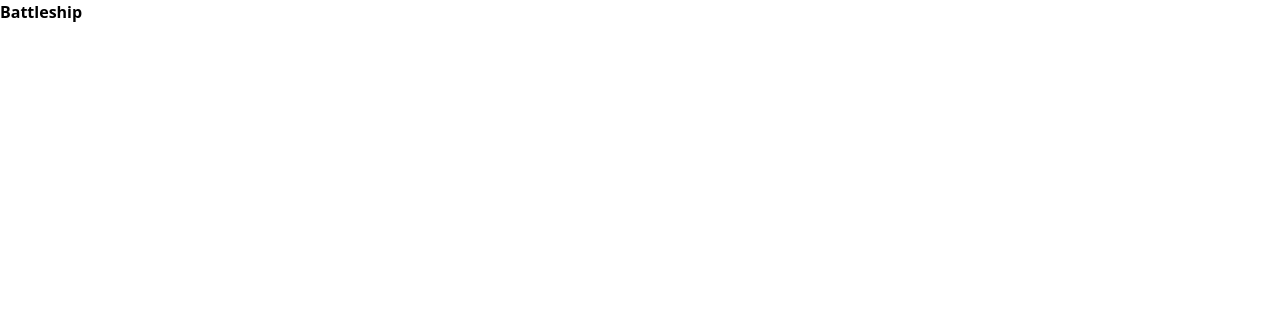
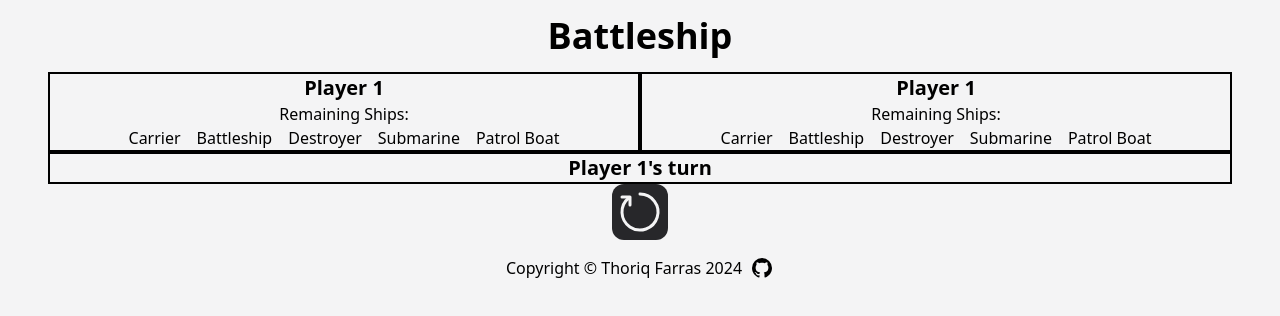
Before and after one commit to thoriqfarras/battleship, a website built with webpack: page src/template.html in a window 1280 px wide. Built offline with nearby package versions, Linux system fonts and the light colour scheme.

Commit message:
add header, footer, main for game

```diff
--- a/src/template.html
+++ b/src/template.html
@@ -5,7 +5,78 @@
     <meta name="viewport" content="width=device-width, initial-scale=1.0" />
     <title>Battleship</title>
   </head>
-  <body>
-    <h1 class="font-bold">Battleship</h1>
+  <body class="bg-zinc-100">
+    <header class="flex w-screen justify-center p-4">
+      <h1 class="text-4xl font-bold">Battleship</h1>
+    </header>
+    <main class="flex flex-col items-center">
+      <section
+        class="w-screen px-12 grid grid-cols-[repeat(auto-fit,_minmax(400px,_1fr))] [&>*]:border-black [&>*]:border-2"
+      >
+        <div class="flex flex-col items-center">
+          <p class="font-bold text-xl">Player 1</p>
+          <p>Remaining Ships:</p>
+          <ul class="flex gap-4">
+            <li>Carrier</li>
+            <li>Battleship</li>
+            <li>Destroyer</li>
+            <li>Submarine</li>
+            <li>Patrol Boat</li>
+          </ul>
+        </div>
+        <div class="flex flex-col items-center">
+          <p class="font-bold text-xl">Player 1</p>
+          <p>Remaining Ships:</p>
+          <ul class="flex gap-4">
+            <li>Carrier</li>
+            <li>Battleship</li>
+            <li>Destroyer</li>
+            <li>Submarine</li>
+            <li>Patrol Boat</li>
+          </ul>
+        </div>
+        <p
+          class="grid col-start-1 col-end-3 place-items-center font-bold text-xl"
+        >
+          Player 1's turn
+        </p>
+      </section>
+      <section id="boards" class="flex w-screen px-12 justify-center"></section>
+      <button type="button" class="bg-zinc-800 rounded-xl p-1">
+        <svg
+          xmlns="http://www.w3.org/2000/svg"
+          width="24"
+          height="24"
+          viewBox="0 0 24 24"
+          class="w-12 h-12"
+        >
+          <g
+            fill="none"
+            stroke="#f4f4f5"
+            stroke-linecap="round"
+            stroke-linejoin="round"
+            stroke-width="1.5"
+          >
+            <path d="M12 3a9 9 0 1 1-5.657 2" />
+            <path d="M3 4.5h4v4" />
+          </g>
+        </svg>
+      </button>
+    </main>
+    <footer class="flex w-screen justify-center p-4 gap-2">
+      <p>Copyright &copy; Thoriq Farras 2024</p>
+      <a href="github.com/thoriqfarras">
+        <svg
+          xmlns="http://www.w3.org/2000/svg"
+          viewBox="0 0 24 24"
+          class="h-6 w-6fill-zinc-50 cursor-pointer"
+        >
+          <title>github</title>
+          <path
+            d="M12,2A10,10 0 0,0 2,12C2,16.42 4.87,20.17 8.84,21.5C9.34,21.58 9.5,21.27 9.5,21C9.5,20.77 9.5,20.14 9.5,19.31C6.73,19.91 6.14,17.97 6.14,17.97C5.68,16.81 5.03,16.5 5.03,16.5C4.12,15.88 5.1,15.9 5.1,15.9C6.1,15.97 6.63,16.93 6.63,16.93C7.5,18.45 8.97,18 9.54,17.76C9.63,17.11 9.89,16.67 10.17,16.42C7.95,16.17 5.62,15.31 5.62,11.5C5.62,10.39 6,9.5 6.65,8.79C6.55,8.54 6.2,7.5 6.75,6.15C6.75,6.15 7.59,5.88 9.5,7.17C10.29,6.95 11.15,6.84 12,6.84C12.85,6.84 13.71,6.95 14.5,7.17C16.41,5.88 17.25,6.15 17.25,6.15C17.8,7.5 17.45,8.54 17.35,8.79C18,9.5 18.38,10.39 18.38,11.5C18.38,15.32 16.04,16.16 13.81,16.41C14.17,16.72 14.5,17.33 14.5,18.26C14.5,19.6 14.5,20.68 14.5,21C14.5,21.27 14.66,21.59 15.17,21.5C19.14,20.16 22,16.42 22,12A10,10 0 0,0 12,2Z"
+          />
+        </svg>
+      </a>
+    </footer>
   </body>
 </html>
```
